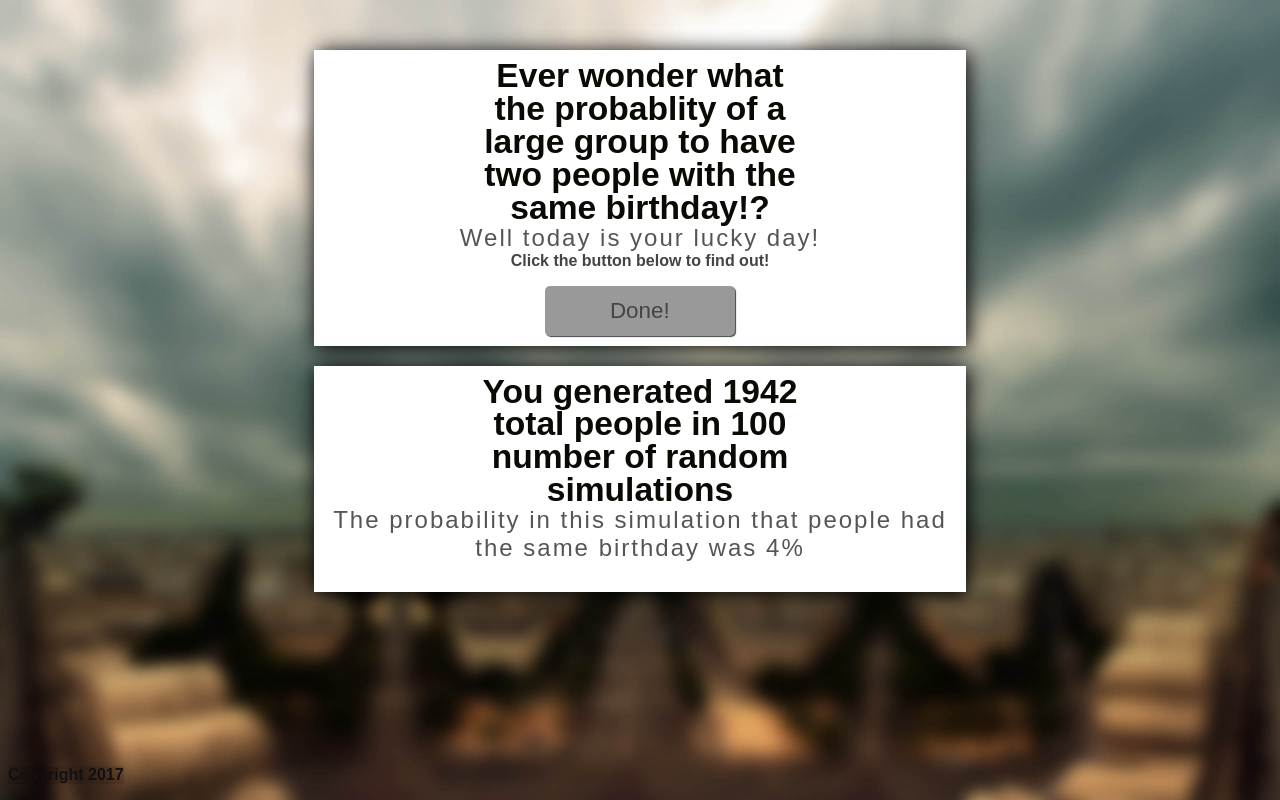
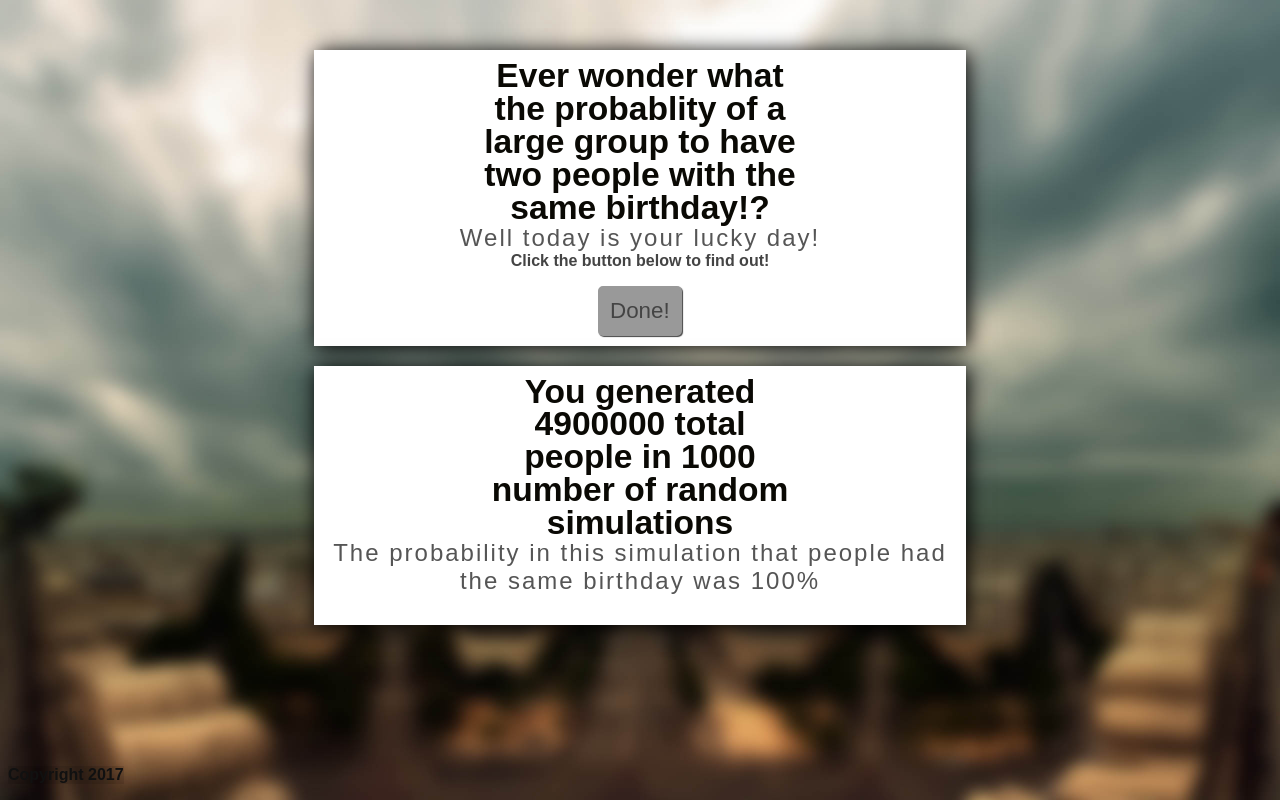
Before and after one commit to nelKorajkic/Birthday-Paradox, a plain HTML site: page index.html in a window 1280 px wide. Both pictures are taken after a click on the button "Generate". Drawn offline with Linux system fonts and the light colour scheme.

Commit message:
Found the bug, took FOREVER still need to find a nice way to set the random number of groups and people, in the groups.

```diff
--- a/functions.js
+++ b/functions.js
@@ -4,37 +4,40 @@ var results = document.getElementById('results');
 var prob = document.getElementById('probability');
 //This is the function that shakes the button
 //it repeats every 2.5 seconds and resets itself
-function shakeL () {
-  btn.style.transform="rotate(-2deg)";
-  var looper3 =setTimeout(shakeR,100);
+function shakeL() {
+    btn.style.transform = "rotate(-2deg)";
+    var looper3 = setTimeout(shakeR, 100);
 }
-function shakeR () {
-  btn.style.transform="rotate(2deg)";
-  var looper4 =setTimeout(reset,100);
+
+function shakeR() {
+    btn.style.transform = "rotate(2deg)";
+    var looper4 = setTimeout(reset, 100);
 }
-function reset () {
-btn.style.transform="rotate(0deg)";
+
+function reset() {
+    btn.style.transform = "rotate(0deg)";
 }
-function btnShake () {
-      var looper2 =setTimeout(shakeL,0);
+
+function btnShake() {
+    var looper2 = setTimeout(shakeL, 0);
 }
-var looper1 =setInterval(btnShake,2500);
+var looper1 = setInterval(btnShake, 2500);
 //changes the button to say "done!" until it resets to Generate again
-$('#btn').click(function(){
-  btn.innerHTML='Done!';
-  setTimeout(btnText,3000);
+$('#btn').click(function() {
+    btn.innerHTML = 'Done!';
+    setTimeout(btnText, 3000);
     //  when this button is clicked the container for the results comes down
     $('.container2').slideDown(300);
     probability();
 });
 // This changes the font after you click and it says done
 function btnText() {
-  setTimeout(btn.innerHTML='Generate Again',100);
+    setTimeout(btn.innerHTML = 'Generate Again', 100);
 }
 //This is the function which does all the simulation
-function probability () {
+function probability() {
     // Num of groups is a random number of simulations (max -min + min)
-  var numOfGroups = Math.floor(Math.random() * (100 - 100) + 100);
+    var numOfGroups = Math.floor(Math.random() * (1000 - 1000) + 1000);
     //console.log('num of groups = ' +numOfGroups);
 
     //makes the array of the number of people in each simulation
@@ -43,18 +46,20 @@ function probability () {
 
     //Goes through the array`and gives each simulation a number of people
     for (i = 0; i < groupArray.length; i++) {
-    groupArray[i] = Math.floor(Math.random() * (40- 1) + 1);
+        groupArray[i] = Math.floor(Math.random() * (70 - 70) + 70);
     }
     //We start comparing people for birthdays
     birthdayCheck(groupArray);
 }
+
 function birthdayCheck(num) {
     //console.log(num);
     //Shows the total number of people we used in our simulation
     var total = 0;
     var dupeTotal = 0;
-  console.log(dupeTotal);
+    //console.log(dupeTotal);
     var totalSims = num.length;
+    var countDupe = 0;
     //loops per each group of people
     for (var i = 0; i < num.length; i++) {
         //console.log('iteration i number=' + i);
@@ -68,38 +73,39 @@ function birthdayCheck(num) {
             personArray[j] = Math.floor(Math.random() * (365 - 1) + 1);
             //console.log(personArray);
         }
-      var countDupe = 0;
-      console.log(dupeTotal);
+        countDupe = 0;
         //go through each k and compare k with every other k greater than it
         for (var k = 0; k < personArray.length; k++) {
             //adds the group that matches to the total
-      dupeTotal += countDupe;
-      countDupe = 0;
-      console.log(dupeTotal);
-      for (var l = k + 1; l <personArray.length; l++) {
+            //console.log(dupeTotal);
+            for (var l = k + 1; l < personArray.length; l++) {
                 // if there is a match
                 if (personArray[k] == personArray[l]) {
-          console.log("match found!");
+                    //console.log("match found!");
                     //add two people as sharing bdays
                     countDupe = 1;
+                    console.log('count is' + countDupe);
                     //  console.log("person array k is at"+personArray[k]);
-          //console.log('count is'+countDupe);
+                    // console.log('count is'+countDupe);
                 }
                 else {
-          countDupe = 0;
+                  countDupe+=0;
             }
+            //console.log(personArray);;
         }
-    }
+        // console.log(dupeTotal);
+        // console.log(personArray);
         //adds to the total after each iteration
         total += num[i];
     }
+      dupeTotal += countDupe;
     //generate probability
-  console.log("duplicate total: "+dupeTotal);
-  console.log("total sims: "+totalSims);
-
-  var probOfMatch = (dupeTotal / totalSims).toFixed(2) * 100;
-  console.log("prob: "+probOfMatch);
+}
+console.log("duplicate total: " + dupeTotal);
+console.log("total sims: " + totalSims);
+    var probOfMatch = Math.round((dupeTotal / totalSims) * 100);
+    console.log("prob: " + probOfMatch);
     //This prints the results (num of ppl and num of simulations)
-  results.innerHTML = "You generated " + total + " total people in "+ num.length +" number of random simulations";
+    results.innerHTML = "You generated " + total + " total people in " + num.length + " number of random simulations";
     prob.innerHTML = "The probability in this simulation that people had the same birthday was " + probOfMatch + "%";
 }
--- a/stylesheet.sass
+++ b/stylesheet.sass
@@ -33,7 +33,7 @@ body
     border: 2px solid #999999
     font-size: 1.4em
     margin: auto
-    width: 30%
+    max-width: 100%
     box-shadow: 1px 1px 1px #444444
     padding: 10px
     color: #444444
@@ -72,3 +72,7 @@ footer p
   text-align: center
   width: auto
   background-color: rgba(0, 0, 0, .1)
+
+@media (min-width: 571px)
+  h1
+    font-size: 1.2em
```
Also changed, not shown: stylesheet.css, stylesheet.min.css. Lines whose indentation alone changed are shown as unchanged.
